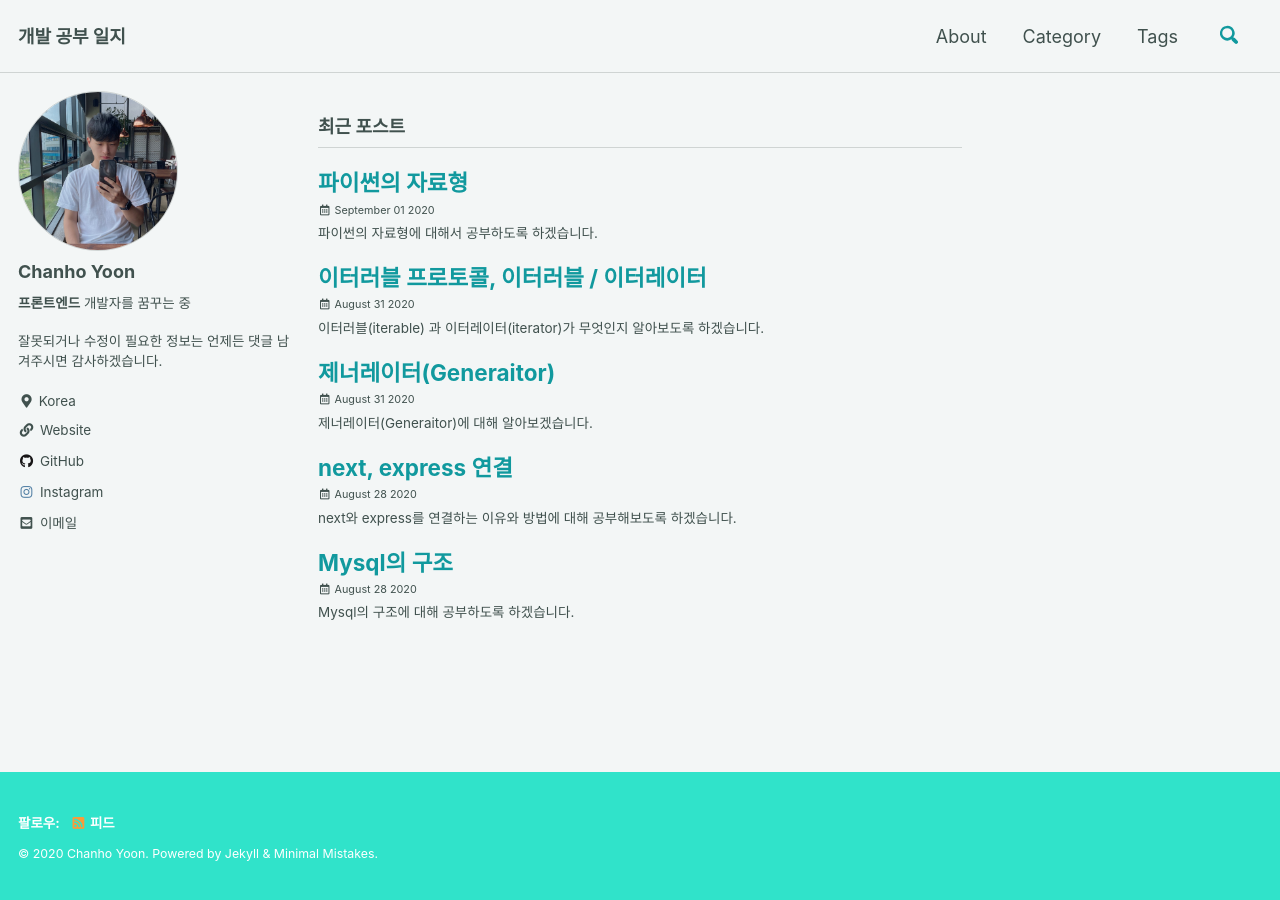
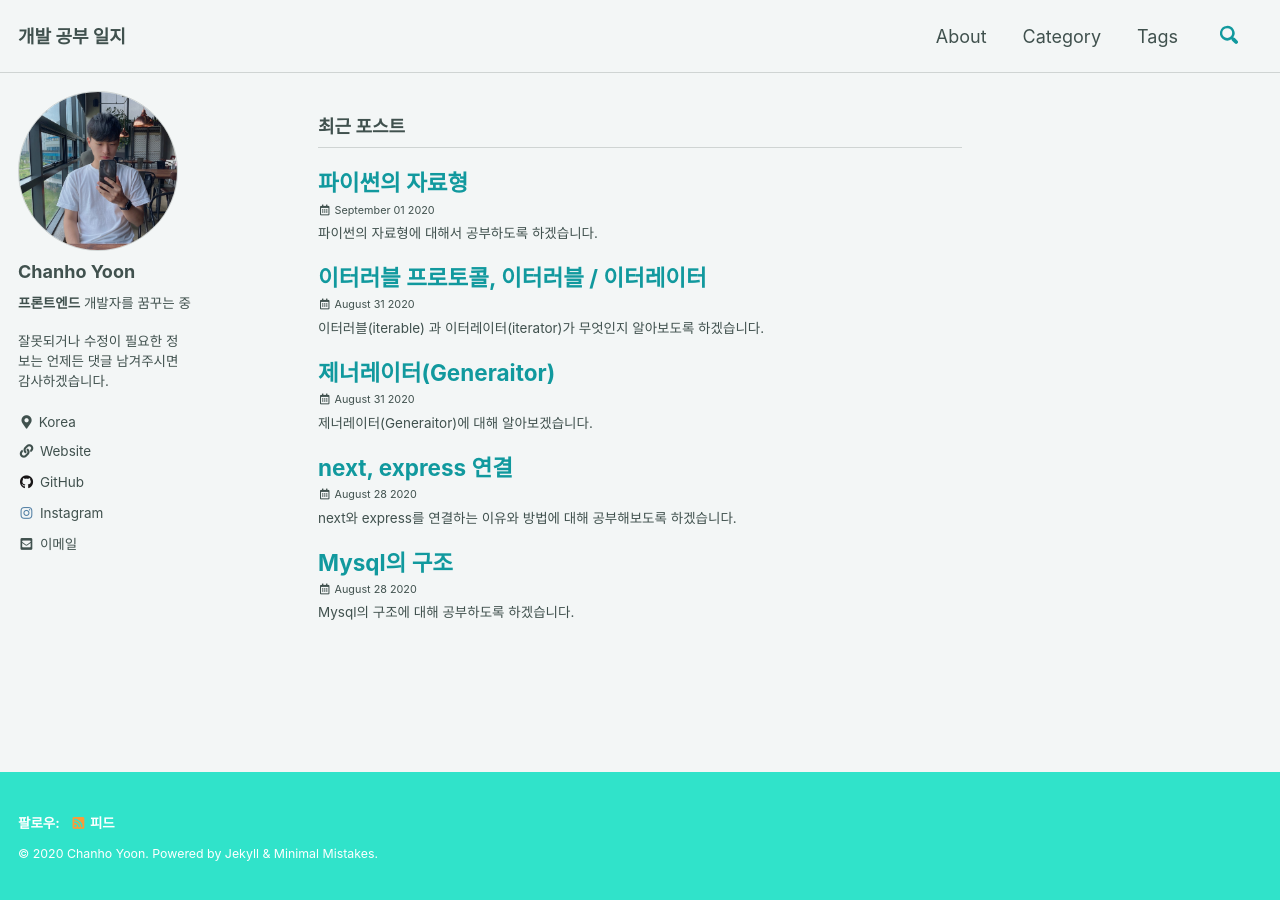
Before and after one commit to chanho-Yoon/chanho-Yoon.github.io, a Jekyll site: the page built from index.html, in a window 1280 px wide. Built offline with Jekyll 4.4.1, drawn with Linux system fonts in a browser that asks for light colours; cached includes are drawn as plain includes; the list of posts is cut into pages by our own code.

Commit message:
modified author-profile.html

```diff
--- a/_includes/author-profile.html
+++ b/_includes/author-profile.html
@@ -25,7 +25,9 @@
     <div class="author__bio" itemprop="description">
       {{ author.bio | markdownify }}
       <br />
-      <p>잘못되거나 수정이 필요한 정보는 언제든 댓글 남겨주시면 감사하겠습니다.</p>
+      <p style="max-width: 170px">
+        잘못되거나 수정이 필요한 정보는 언제든 댓글 남겨주시면 감사하겠습니다.
+      </p>
     </div>
     {% endif %}
   </div>
```
